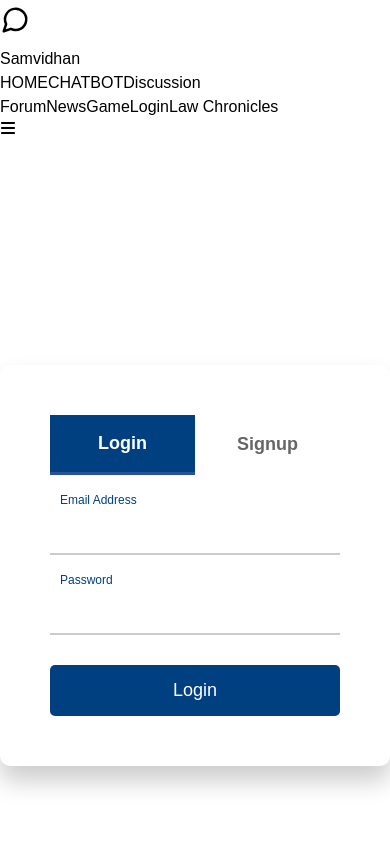
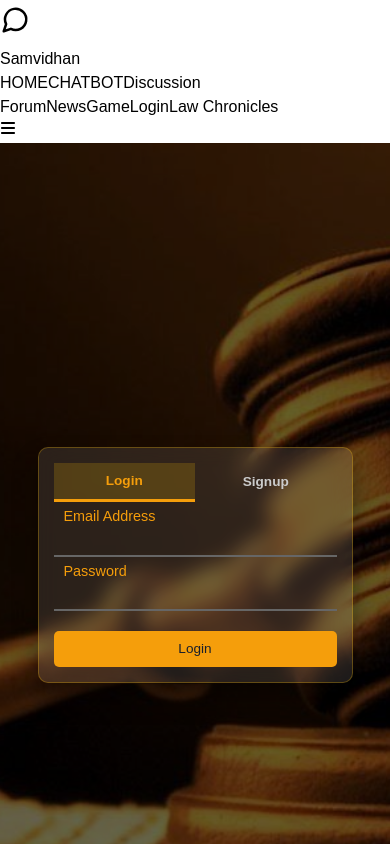
Before and after one commit to CommunistCoders/saral_samvidhan, a Next.js app: page /login in a window 390 px wide. Shown: the top 844 px of the page. Built offline with nearby package versions, Linux system fonts and the light colour scheme; no server answers.

Commit message:
fix : Modified CSS in Login and Signup page

```diff
--- a/src/app/login/formStyles.css
+++ b/src/app/login/formStyles.css
@@ -1,76 +1,86 @@
-/* Navbar Styles */
-.navbar {
-  width: 100%;
-  background-color: #004080;
-  color: white;
-  padding: 15px;
-  text-align: center;
-  font-size: 24px;
+/* Full-page background setup */
+.page-container {
+  display: flex;
+  flex-direction: column;
+  min-height: 100vh;
+  background-image: url("/bg1.jpg");
+  background-size: cover;
+  background-position: center;
+  position: relative;
 }
 
-/* Footer Styles */
-.footer {
+/* Dark overlay for the background */
+.page-container::before {
+  content: "";
+  position: absolute;
+  top: 0;
+  left: 0;
+  right: 0;
+  bottom: 0;
+  background: rgba(0, 0, 0, 0.6);
+  z-index: 1;
+}
+
+/* Centered content with higher z-index to appear over the overlay */
+.main-content {
+  flex: 1;
+  display: flex;
+  justify-content: center;
+  align-items: center;
+  z-index: 2;
+  padding: 20px;
+}
+
+/* Responsive Form Wrapper */
+.form-wrapper {
+  width: 90%;
+  max-width: 400px;
+  background: rgba(255, 255, 255, 0.1);
+  padding: 30px;
+  border-radius: 10px;
+  box-shadow: 0 15px 25px rgba(0, 0, 0, 0.4);
+  border: 1px solid rgba(234, 179, 8, 0.3);
+  backdrop-filter: blur(10px);
+}
+
+/* Navbar and Footer Styles */
+.navbar, .footer {
   width: 100%;
   background-color: #004080;
   color: white;
   padding: 10px;
   text-align: center;
-  position: fixed;
-  bottom: 0;
-}
-
-/* Form Wrapper Positioned Between Navbar and Footer */
-.page-container {
-  display: flex;
-  flex-direction: column;
-  min-height: 100vh;
-}
-
-.main-content {
-  flex: 1;
-  display: flex;
-  justify-content: center;
-  align-items: center;
-}
-
-/* Form Wrapper with Increased Size */
-.form-wrapper {
-  width: 500px;
-  background: #fff;
-  padding: 50px;
-  border-radius: 10px;
-  box-shadow: 0 15px 25px rgba(0, 0, 0, 0.2);
+  font-size: 1.2rem;
 }
 
 /* Toggle Buttons for Login/Signup */
 .toggle-buttons {
   display: flex;
   justify-content: space-between;
-  margin-bottom: 30px;
+  margin-bottom: 20px;
 }
 
 .toggle-buttons button {
   width: 50%;
-  padding: 15px;
+  padding: 10px;
   background: transparent;
   border: none;
   cursor: pointer;
-  font-size: 18px;
+  font-size: 1rem;
   font-weight: 600;
   transition: all 0.3s ease;
 }
 
 /* Inactive state */
 .toggle-buttons button {
-  color: #666; /* Gray text for inactive buttons */
+  color: #ccc;
 }
 
 /* Active state with color changes */
 .toggle-buttons button.active {
-  color: #fff; /* White text when active */
-  background-color: #004080; /* Add background color when active */
-  border-bottom: 3px solid #2a5298; /* Optional border bottom for highlight */
-  transition: background-color 0.3s ease, border-bottom 0.3s ease;
+  color: #f59e0b;
+  background-color: rgba(234, 179, 8, 0.2);
+  border-bottom: 3px solid #f59e0b;
 }
 
 /* Form Styles */
@@ -81,20 +91,23 @@
 
 .field {
   position: relative;
-  margin-bottom: 30px;
+  margin-bottom: 20px;
 }
 
 .field input {
   width: 100%;
-  padding: 12px;
+  padding: 10px;
+  background: transparent;
+  color: #fff;
   border: none;
-  border-bottom: 2px solid #ccc;
+  border-bottom: 2px solid #666;
   outline: none;
+  font-size: 1rem;
   transition: border-color 0.3s ease;
 }
 
 .field input:focus {
-  border-bottom: 2px solid #004080;
+  border-bottom: 2px solid #f59e0b;
 }
 
 .field label {
@@ -110,22 +123,71 @@
 .field input:focus ~ label,
 .field input:not(:placeholder-shown) ~ label {
   top: -5px;
-  font-size: 12px;
-  color: #004080;
+  font-size: 0.9rem;
+  color: #f59e0b;
 }
 
+/* Submit Button */
 .submit-btn {
   width: 100%;
-  padding: 12px;
-  background: #004080;
-  color: white;
+  padding: 10px;
+  background: #f59e0b;
+  color: #1a202c;
   border: none;
   border-radius: 5px;
   cursor: pointer;
-  font-size: 18px;
+  font-size: 1rem;
   transition: background-color 0.3s;
 }
 
 .submit-btn:hover {
-  background-color: #2a5298;
+  background-color: #d97706;
 }
+
+/* Responsive Adjustments */
+@media (max-width: 768px) {
+  .form-wrapper {
+    padding: 20px;
+  }
+
+  .toggle-buttons button {
+    font-size: 0.9rem;
+    padding: 8px;
+  }
+
+  .field input {
+    padding: 8px;
+    font-size: 0.9rem;
+  }
+
+  .submit-btn {
+    font-size: 0.9rem;
+  }
+}
+
+@media (max-width: 480px) {
+  .navbar, .footer {
+    font-size: 1rem;
+    padding: 8px;
+  }
+
+  .form-wrapper {
+    padding: 15px;
+    margin: 10px;
+  }
+
+  .toggle-buttons button {
+    font-size: 0.85rem;
+    padding: 8px;
+  }
+
+  .field input {
+    padding: 6px;
+    font-size: 0.85rem;
+  }
+
+  .submit-btn {
+    font-size: 0.85rem;
+    padding: 8px;
+  }
+}
```
